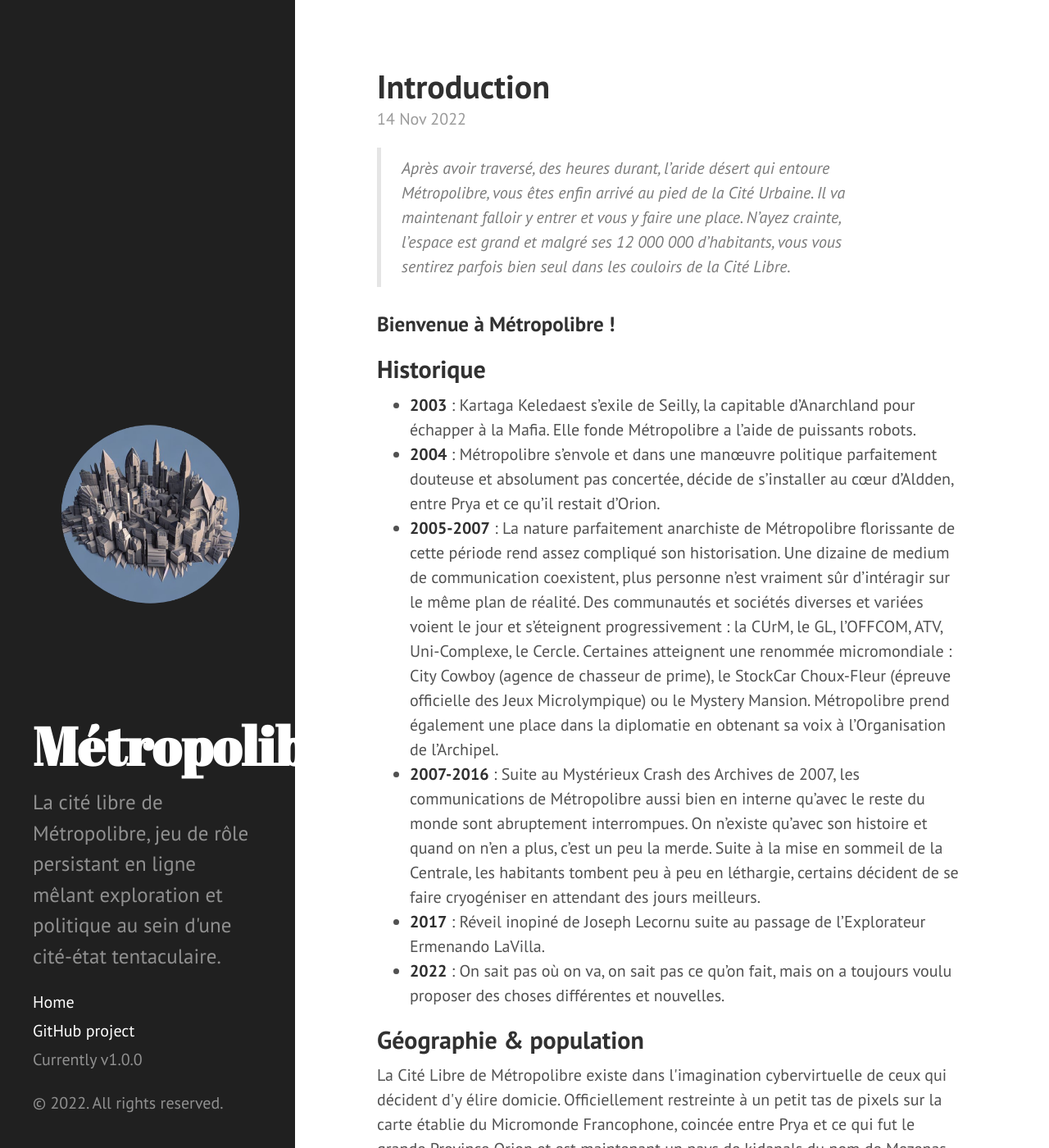
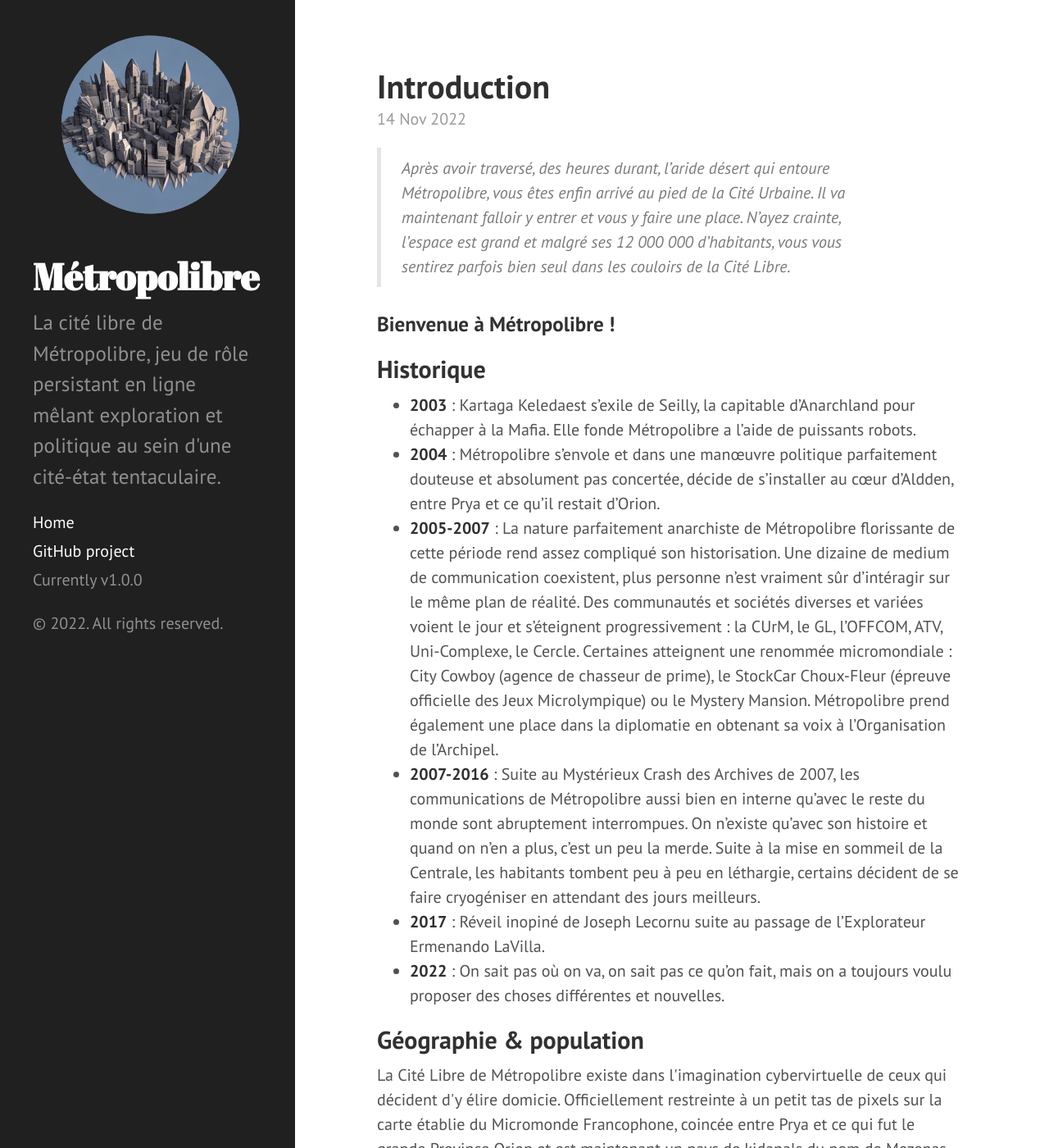
Before and after one commit to smwhr/metropolibre, a Jekyll site: the page built from _posts/2022-11-14-introduction.md, in a window 1280 px wide and 1400 px high. Shown: the whole window at 82% size. Built offline with Jekyll 4.4.1, drawn with Linux system fonts in a browser that asks for light colours; Markdown is read by kramdown in place of the engine named in the settings.

Commit message:
some css

```diff
--- a/_includes/sidebar.html
+++ b/_includes/sidebar.html
@@ -1,5 +1,5 @@
 <div class="sidebar">
-  <div class="container sidebar-sticky">
+  <div class="container">
     <div class="sidebar-about">
       <h1>
         <img class="sidebar-logo" src="public/pics/metropolibre_logo.png" alt="représentation stylisée de Métropolibre" />
--- a/public/css/hyde.css
+++ b/public/css/hyde.css
@@ -80,7 +80,7 @@ html {
   color: #fff;
   margin-top: 0;
   font-family: "Abril Fatface", serif;
-  font-size: 3.25rem;
+  font-size: 2.25rem;
 }
 
 /* Sidebar nav */
@@ -101,7 +101,7 @@ a.sidebar-nav-item:focus {
 .sidebar-logo{
   max-width: 80%;
   margin-left: 10%;
-  margin-bottom: 2em;
+  margin-bottom: 1em;
 }
 
 /* Sticky sidebar
```
